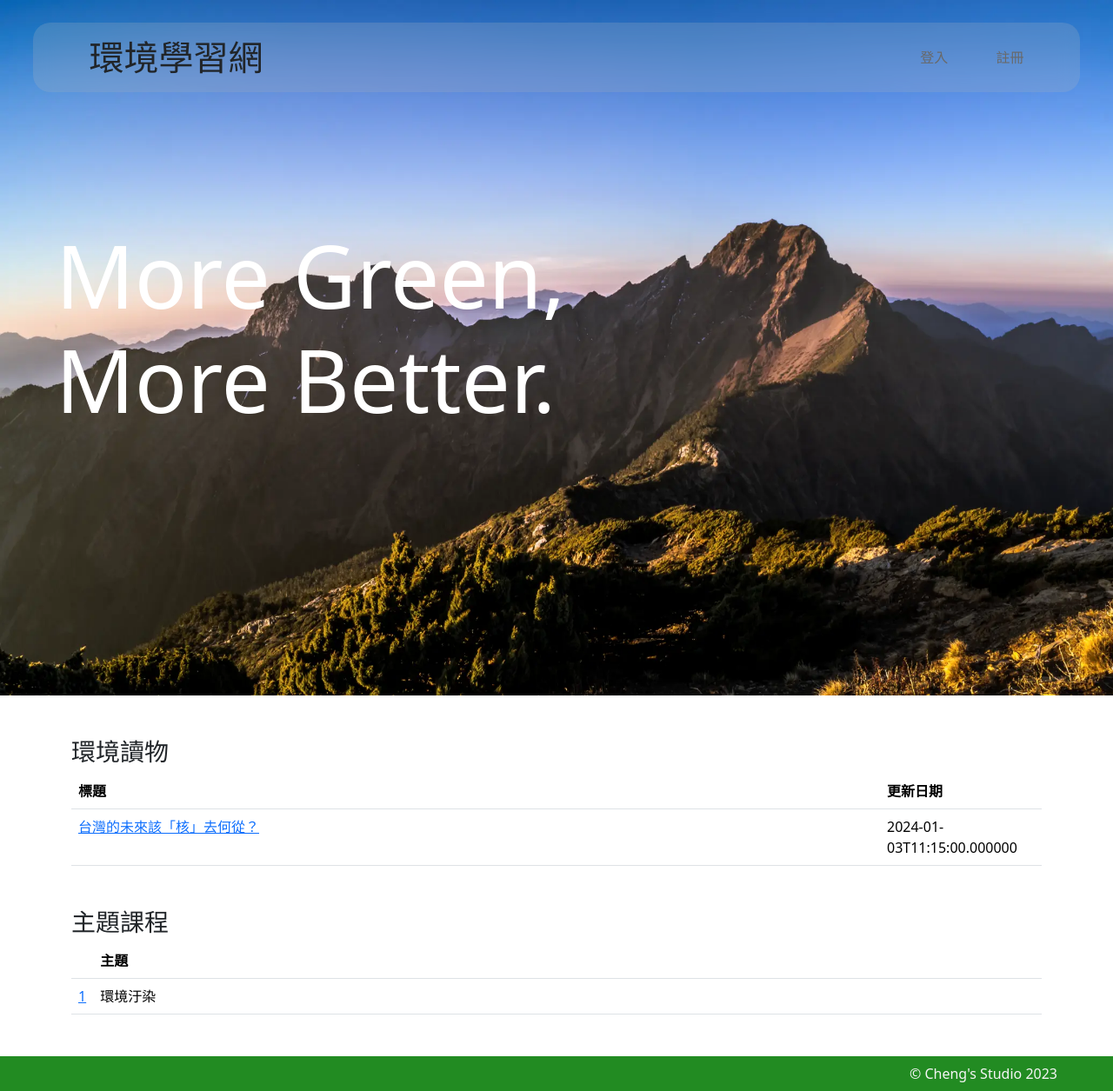
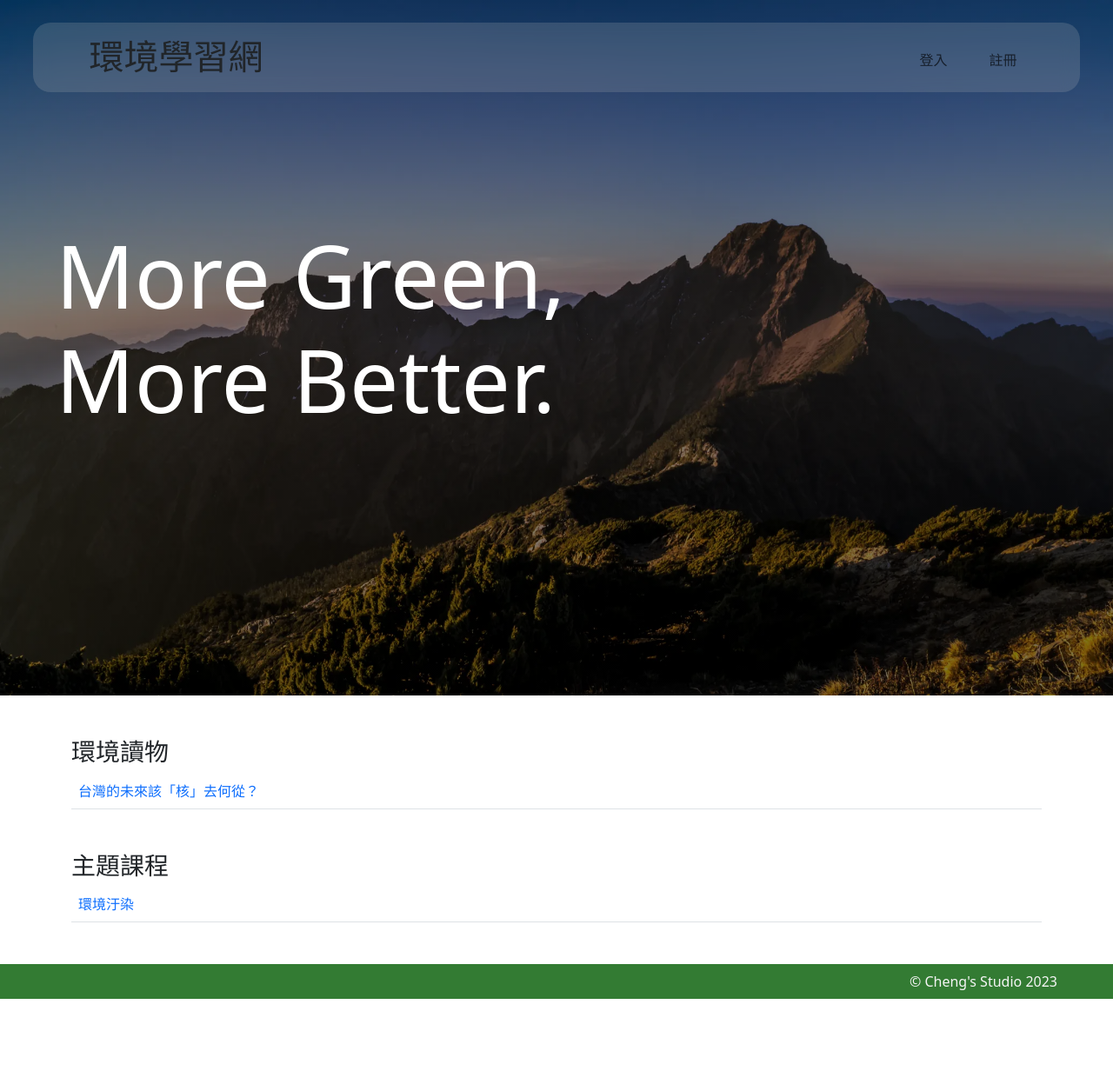
Before and after one commit to Chun-Cheng/green-learning, a FastAPI app: page / in a window 1280 px wide. Shown: the whole page at 87% size. After the commit the page ends 1149 px from the top, so only its background shows below. Run offline with FastAPI, Linux system fonts and the light colour scheme; data comes from the database, SQL or seed files in the repository.

Commit message:
Feat: Update pages

```diff
--- a/static/css/homepage.css
+++ b/static/css/homepage.css
@@ -5,9 +5,9 @@ div {
 
 /* global */
 
-a {
+/* a {
     text-decoration: none;
-}
+} */
 
 /* header */
 
@@ -18,6 +18,7 @@ header {
     width: 94%;
     top: 2vw;
     left: 3%;
+    padding-top: 7px;
     z-index: 100;
     border-radius: 20px;
     background: rgba(188, 188, 188, 0.2);
@@ -25,14 +26,14 @@ header {
     -webkit-backdrop-filter: blur(10px);
 }
 
-header h1 {
+h1 {
     position: relative;
     left: 5vw;
     top: 0;
     line-height: 80px;
 }
 
-header ul {
+/* header ul {
     position: absolute;
     right: 5vw;
     top: 0;
@@ -42,17 +43,17 @@ header ul {
 header li {
     display: inline;
     margin-left: 4vw;
-}
+} */
 
-header a {
+/* header a {
     text-decoration: none;
     color: dimgray;
-}
+} */
 
-header a:hover {
+/* header a:hover {
     text-decoration: underline;
     color: black;
-}
+} */
 
 
 /* main */
@@ -61,7 +62,7 @@ header a:hover {
 .cover {
     height: 100vh;
     /* background-color: darkolivegreen; */
-    background-image: url('/static/image/cover.webp');
+    background-image: linear-gradient(rgba(0, 0, 0, 0.5), rgba(0, 0, 0, 0.5)), url('/static/image/cover.webp');
     background-repeat: no-repeat;
     background-size: cover;
 }
@@ -73,7 +74,7 @@ header a:hover {
 .cover h2 {
     display: inline-block;
     position: relative;
-    vertical-align: middle;
+    vertical-align: bottom;
     top: 20vw;
     left: 5vw;
     font-size: 100px;
@@ -119,7 +120,7 @@ header a:hover {
 /* footer */
 
 footer {
-    background-color: forestgreen;
+    background-color: #337b33;
     height: 40px;
     width: 100%;
 }
--- a/static/css/page.css
+++ b/static/css/page.css
@@ -2,3 +2,7 @@
     height: 24px;
     width: 24px;
 }
+
+p {
+    line-height: 1.5;
+}
--- /dev/null
+++ b/static/js/root.js
@@ -0,0 +1,4 @@
+// detect dark mode
+if (window.matchMedia && window.matchMedia('(prefers-color-scheme: dark)').matches) {
+    document.documentElement.setAttribute('data-bs-theme', 'dark');
+}
--- a/templates/page.html
+++ b/templates/page.html
@@ -4,6 +4,7 @@
     <meta charset="UTF-8">
     <meta name="viewport" content="width=device-width, initial-scale=1.0">
     <title>{{ page_title }}</title>
+    <link rel="shortcut icon" href="/static/image/favicon.ico" type="image/x-icon">
     <link rel="stylesheet" href="/static/css/page.css">
     <link rel="stylesheet" href="https://cdn.jsdelivr.net/npm/bootstrap@5.3.2/dist/css/bootstrap.min.css">
     <script src="https://cdn.jsdelivr.net/npm/bootstrap@5.3.2/dist/js/bootstrap.bundle.min.js"></script>
@@ -23,9 +24,10 @@
             </svg>
         </a>
     </nav>
-    <div class="container mt-5">
+    <div class="container mt-5" id="content">
         <h1>{{ page_title }}</h1>
         {{ page_author }} / <!-- datetime --><time datetime="{{ page_last_update }}" id="update_datetime"><!-- time ago -->{{ page_last_update }}</time><br>
+        <div class="mt-3 mb-3"></div>
         {{ page_content|safe }}
         <hr>
         關鍵字<br>
@@ -34,6 +36,7 @@
         {% endfor %}
         <!-- recommend articles below -->
     </div>
+    <div class="mb-5"></div>
     <script src="/static/js/content_process.js"></script>
     <script src="/static/js/page.js"></script>
 </body>
--- a/templates/root.html
+++ b/templates/root.html
@@ -11,15 +11,15 @@
 </head>
 <body>
     <header>
-        <h1>環境學習網</h1>
-        <nav>
-            <ul>
+        <nav class="navbar navbar-expand">
+            <h1>環境學習網</h1>
+            <ul class="navbar-nav ms-auto me-5">
                 <!-- <li><a class="nav-item" href="/about">關於我們</a></li> -->
                 <!-- <li><a class="nav-item" href="/articles">環境讀物</a></li> -->
                 <!-- <li><a class="nav-item" href="/topics">主題課程</a></li> -->
                 <!-- <li><a class="nav-item" href="/websites">相關網站</a></li> -->
-                <li><a class="nav-item" href="/signin">登入</a></li>
-                <li><a class="nav-item" href="/signup">註冊</a></li>
+                <li class="nav-item ms-3 me-3"><a class="nav-link" href="/signin">登入</a></li>
+                <li class="nav-item ms-3 me-3"><a class="nav-link" href="/signup">註冊</a></li>
             </ul>
         </nav>
     </header>
@@ -41,19 +41,19 @@
         <section class="articles container mt-5 mb-5">
             <h3 class="h3">環境讀物</h3>
             <table class="table table-strip table-hover">
-                <thead>
-                    <tr>
-                        <th class="col-9 col-sm-10">標題</th>
-                        <th class="col-3 col-sm-2">更新日期</th>
-                    </tr>
-                </thead>
+                <!-- <thead> -->
+                    <!-- <tr> -->
+                        <!-- <th class="col-9 col-sm-10">標題</th> -->
+                        <!-- <th class="col-3 col-sm-2">更新日期</th> -->
+                    <!-- </tr> -->
+                <!-- </thead> -->
                 <tbody>
                     {% for article in articles %}
                     <tr>
-                        <td class="col-9 col-sm-10">
-                            <a href="/page/{{ article.id }}" class="">{{ article.title }}</a>
+                        <td class="col-12">
+                            <a href="/page/{{ article.id }}" class="link-offset-2 link-underline link-underline-opacity-0 link-underline-opacity-100-hover">{{ article.title }}</a>
                         </td>
-                        <td class="col-3 col-sm-2">{{ article.update_datetime }}</td>
+                        <!-- <td class="col-3 col-sm-2">{{ article.update_datetime }}</td> -->
                     </tr>
                     {% endfor %}
                 </tbody>
@@ -65,14 +65,12 @@
         <section class="topics container mt-5 mb-5">
             <h3 class="h3">主題課程</h3>
             <table class="table table-strip table-hover">
-                <tr>
-                    <th class="col-0"></th>
+                <!-- <tr>
                     <th class="col-12">主題</th>
-                </tr>
+                </tr> -->
                 {% for topic in topics %}
                     <tr>
-                        <td class="col-0"><a href="/book/{{ topic.id }}" class="">{{ loop.index }}</a></td>
-                        <td class="col-12">{{ topic.title }}</td>
+                        <td class="col-12"><a href="/book/{{ topic.id }}" class="link-offset-2 link-underline link-underline-opacity-0 link-underline-opacity-100-hover">{{ topic.title }}</a></td>
                     </tr>
                 {% endfor %}
             </table>
@@ -86,5 +84,6 @@
         <p>&copy; Cheng's Studio 2023</p>
     </footer>
 
+    <script src="/static/js/root.js"></script>
 </body>
 </html>
```
Also changed, not shown: static/js/content_process.js (+8 -0 lines), templates/book_page.html (+24 -8 lines).
